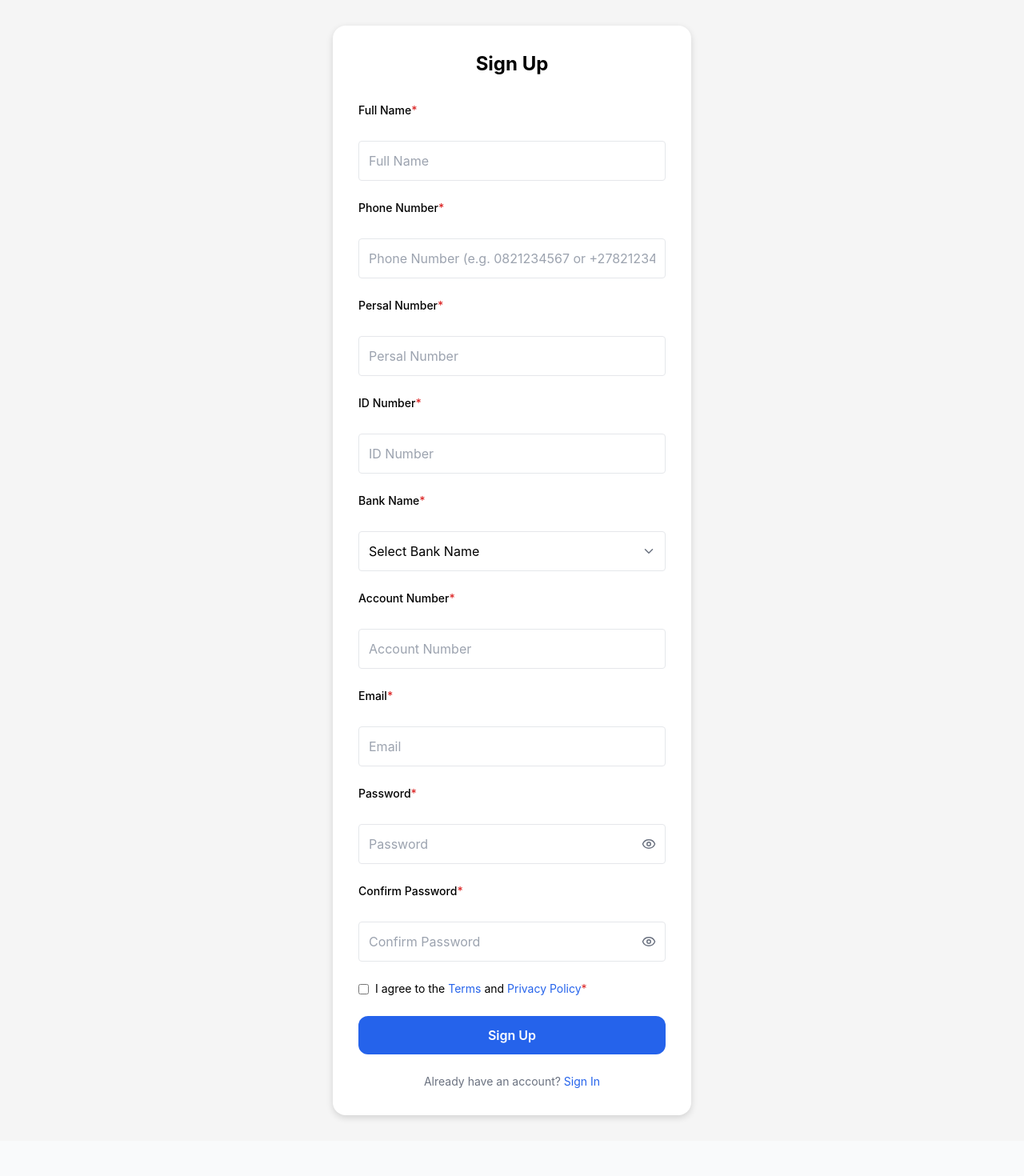
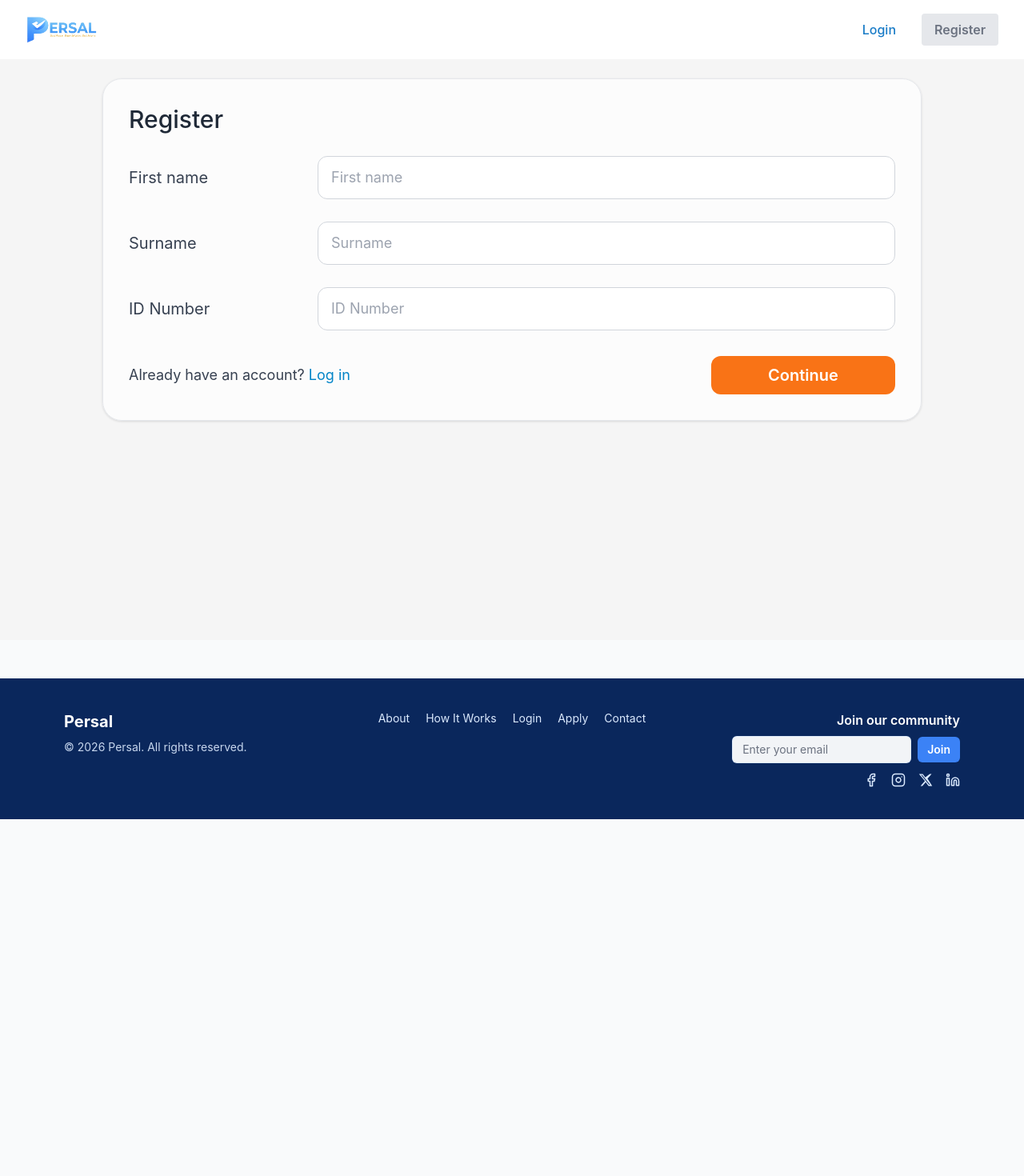
Before and after one commit to dladlamusa90-eng/persal-fresh-new, a Next.js app: page /auth/signup in a window 1280 px wide. Shown: the top 1470 px of the page at 80% size. After the commit the page ends 1024 px from the top, so only its background shows below. Built offline with nearby package versions, Linux system fonts and the light colour scheme.

Commit message:
Refine auth header and signup popup flow

```diff
--- a/src/app/auth/login/page.tsx
+++ b/src/app/auth/login/page.tsx
@@ -88,8 +88,8 @@ export default function LoginPage() {
               <img src="/logo.png" alt="Persal Logo" className="w-[90px] h-[90px] object-contain -my-4" style={{ width: "90px", height: "90px" }} />
             </a>
             <nav className="flex gap-4 items-center">
-              <a href="/auth/login" className="text-persal-dark font-medium px-4 py-2 rounded hover:bg-blue-50 transition">Login</a>
-              <a href="/auth/login" className="bg-persal-blue text-white font-semibold px-4 py-2 rounded shadow hover:bg-persal-dark transition">Apply</a>
+              <span className="px-4 py-2 rounded bg-gray-100 text-gray-400 font-medium cursor-not-allowed select-none">Login</span>
+              <a href="/auth/signup?from=login" className="bg-persal-blue text-white font-semibold px-4 py-2 rounded shadow hover:bg-persal-dark transition">Register</a>
             </nav>
           </div>
         </header>
@@ -211,7 +211,7 @@ export default function LoginPage() {
                 </div>
                 {otpInfo && <p className="text-sm font-medium text-sky-700">{otpInfo}</p>}
                 <div className="flex items-center justify-between gap-4 pt-6">
-                  <p className="text-gray-700 text-base md:text-lg">Don&apos;t have an account? <a href="/auth/signup" className="text-sky-600 hover:underline">Register</a></p>
+                  <p className="text-gray-700 text-base md:text-lg">Don&apos;t have an account? <a href="/auth/signup?from=login" className="text-sky-600 hover:underline">Register</a></p>
                   <button type="submit" className="bg-orange-500 hover:bg-orange-600 text-white font-semibold rounded-xl px-7 py-2.5 text-lg md:text-xl min-w-[200px] md:min-w-[230px] transition">
                     Get OTP
                   </button>
--- a/src/app/auth/signup/page.tsx
+++ b/src/app/auth/signup/page.tsx
@@ -1,201 +1,159 @@
 "use client";
 import { useState } from "react";
 import Link from "next/link";
-import { useRouter } from "next/navigation";
-import { ChevronDown, Eye, EyeOff } from "lucide-react";
+import { useRouter, useSearchParams } from "next/navigation";
+import { AlertCircle, CheckCircle2 } from "lucide-react";
 import AppFooter from "@/app/components/AppFooter";
-import {
-  SOUTH_AFRICAN_BANK_NAMES,
-  getBankAccountConstraintLabel,
-  isValidBankAccountNumber,
-  isSouthAfricanIdNumber,
-  isSouthAfricanBankName,
-  isSouthAfricanPhoneNumber,
-  isValidPersalNumber,
-  normalizeAccountNumber,
-  normalizeIdNumber,
-  normalizePersalNumber,
-  normalizePhoneNumber,
-} from "@/lib/validators/auth";
 
 export default function SignupPage() {
-  const [email, setEmail] = useState("");
-  const [password, setPassword] = useState("");
-  const [confirm, setConfirm] = useState("");
-  const [isSubmitting, setIsSubmitting] = useState(false);
-  const [showPassword, setShowPassword] = useState(false);
-  const [showConfirmPassword, setShowConfirmPassword] = useState(false);
+  const searchParams = useSearchParams();
+  const [firstName, setFirstName] = useState("");
+  const [surname, setSurname] = useState("");
+  const [idNumber, setIdNumber] = useState("");
+  const [showRequirementsPopup, setShowRequirementsPopup] = useState(searchParams.get("from") === "login");
   const [error, setError] = useState("");
   const router = useRouter();
 
   function handleSignup(e: React.FormEvent) {
     e.preventDefault();
-    if (isSubmitting) return;
-
-    const formElement = e.currentTarget as HTMLFormElement;
-    const formData = new FormData(formElement);
-
-    const name = String(formData.get("fullName") || "").trim();
-    const phone = normalizePhoneNumber(String(formData.get("phone") || "").trim());
-    const persal = normalizePersalNumber(String(formData.get("persalNumber") || "").trim());
-    const id = normalizeIdNumber(String(formData.get("idNumber") || "").trim());
-    const bank = String(formData.get("bankName") || "").trim();
-    const account = normalizeAccountNumber(String(formData.get("accountNumber") || "").trim());
-    const emailVal = String(formData.get("email") || "").trim();
-    const passwordVal = String(formData.get("password") || "");
-    const confirmVal = String(formData.get("confirmPassword") || "");
-    const agree = formData.get("agree") === "on";
-    if (!name || !phone || !persal || !id || !bank || !account || !emailVal || !passwordVal || !confirmVal || !agree) {
-      setError("All fields are required, including terms consent.");
+    if (!firstName.trim() || !surname.trim() || !idNumber.trim()) {
+      setError("Please complete all required fields.");
       return;
     }
-    if (!isSouthAfricanPhoneNumber(phone)) {
-      setError("Please enter a valid South African phone number (e.g. 0821234567 or +27821234567).");
+
+    const sanitizedId = idNumber.replace(/\D/g, "");
+    if (sanitizedId.length !== 13) {
+      setError("Please enter a valid 13-digit South African ID number.");
       return;
     }
-    if (!isValidPersalNumber(persal)) {
-      setError("Persal Number must be exactly 8 digits.");
-      return;
-    }
-    if (!isSouthAfricanIdNumber(id)) {
-      setError("Please enter a valid South African ID Number.");
-      return;
-    }
-    if (!isSouthAfricanBankName(bank)) {
-      setError("Please select a valid South African bank.");
-      return;
-    }
-    if (!isValidBankAccountNumber(bank, account)) {
-      setError(`Account Number for ${bank} must be ${getBankAccountConstraintLabel(bank)}.`);
-      return;
-    }
-    if (passwordVal !== confirmVal) {
-      setError("Passwords do not match.");
-      return;
-    }
+
     setError("");
-    setIsSubmitting(true);
-    // Send signup request to API
-    fetch("/api/auth/signup", {
-      method: "POST",
-      headers: { "Content-Type": "application/json" },
-      body: JSON.stringify({
-        fullName: name,
-        email: emailVal,
-        persalNumber: persal,
-        password: passwordVal,
-        phone,
-        idNumber: id,
-        bankName: bank,
-        accountNumber: account
-      })
-    })
-      .then(async res => {
-        const data = await res.json();
-        if (!res.ok) {
-          setError(data.error || "Signup failed");
-        } else {
-          router.push("/dashboard");
-        }
-      })
-      .catch(() => setError("Signup failed. Please try again."))
-      .finally(() => setIsSubmitting(false));
+    router.push("/auth/login");
   }
 
   return (
     <>
-    <section className="relative min-h-screen flex items-center justify-center bg-neutral-100 px-4 md:px-0 py-8 overflow-hidden">
-      <div className="relative z-10 w-full flex items-center justify-center">
-        <form onSubmit={handleSignup} className="w-full max-w-md bg-white rounded-2xl p-6 md:p-8 shadow flex flex-col gap-4 md:gap-6">
-          <h2 className="text-xl md:text-2xl font-bold mb-2 text-center">Sign Up</h2>
-          <label className="font-medium text-sm mb-1">Full Name<span className="text-red-600">*</span></label>
-          <input name="fullName" type="text" placeholder="Full Name" className="border rounded p-2 md:p-3 w-full text-sm md:text-base" />
-          <label className="font-medium text-sm mb-1">Phone Number<span className="text-red-600">*</span></label>
-          <input name="phone" type="tel" placeholder="Phone Number (e.g. 0821234567 or +27821234567)" className="border rounded p-2 md:p-3 w-full text-sm md:text-base" />
-          <label className="font-medium text-sm mb-1">Persal Number<span className="text-red-600">*</span></label>
-          <input name="persalNumber" type="text" placeholder="Persal Number" inputMode="numeric" maxLength={8} pattern="[0-9]{8}" className="border rounded p-2 md:p-3 w-full text-sm md:text-base" />
-          <label className="font-medium text-sm mb-1">ID Number<span className="text-red-600">*</span></label>
-          <input name="idNumber" type="text" placeholder="ID Number" inputMode="numeric" maxLength={13} pattern="[0-9]{13}" className="border rounded p-2 md:p-3 w-full text-sm md:text-base" />
-          <label className="font-medium text-sm mb-1">Bank Name<span className="text-red-600">*</span></label>
-          <div className="relative w-full">
-            <select name="bankName" defaultValue="" className="border rounded p-2 md:p-3 pr-10 w-full text-sm md:text-base bg-white appearance-none">
-              <option value="" disabled>
-                Select Bank Name
-              </option>
-              {SOUTH_AFRICAN_BANK_NAMES.map((bankName) => (
-                <option key={bankName} value={bankName}>
-                  {bankName}
-                </option>
-              ))}
-            </select>
-            <ChevronDown size={18} className="pointer-events-none absolute right-3 top-1/2 -translate-y-1/2 text-gray-500" />
+    <section className="relative min-h-screen bg-neutral-100 overflow-hidden">
+      <div className="relative z-10 min-h-screen flex flex-col">
+        <header className="w-full flex items-center justify-between py-2 px-4 md:px-8 mb-2 bg-white shadow-none">
+          <div className="flex w-full items-center justify-between">
+            <a href="/" className="flex items-center gap-2">
+              <img src="/logo.png" alt="Persal Logo" className="w-[90px] h-[90px] object-contain -my-4" style={{ width: "90px", height: "90px" }} />
+            </a>
+            <nav className="flex gap-4 items-center">
+              <a href="/auth/login" className="text-persal-dark font-medium px-4 py-2 rounded hover:bg-blue-50 transition">Login</a>
+              <span className="px-4 py-2 rounded bg-gray-200 text-gray-500 font-semibold cursor-not-allowed select-none">Register</span>
+            </nav>
           </div>
-          <label className="font-medium text-sm mb-1">Account Number<span className="text-red-600">*</span></label>
-          <input name="accountNumber" type="text" placeholder="Account Number" inputMode="numeric" className="border rounded p-2 md:p-3 w-full text-sm md:text-base" />
-          <label className="font-medium text-sm mb-1">Email<span className="text-red-600">*</span></label>
-          <input
-            name="email"
-            type="email"
-            placeholder="Email"
-            value={email}
-            onChange={e => setEmail(e.target.value)}
-            className="border rounded p-2 md:p-3 w-full text-sm md:text-base"
-          />
-          <label className="font-medium text-sm mb-1">Password<span className="text-red-600">*</span></label>
-          <div className="relative w-full">
-            <input
-              name="password"
-              type={showPassword ? "text" : "password"}
-              placeholder="Password"
-              value={password}
-              onChange={e => setPassword(e.target.value)}
-              className="border rounded p-2 md:p-3 pr-12 w-full text-sm md:text-base"
-            />
+        </header>
+
+        <div className="w-full px-4 md:px-8 pt-4 pb-10">
+          <div className="w-full max-w-7xl mx-auto">
+        <form onSubmit={handleSignup} className="w-full max-w-5xl mx-auto bg-white/70 backdrop-blur-sm border border-gray-200 rounded-3xl p-5 md:p-8 shadow-sm">
+          <h1 className="text-2xl md:text-3xl text-gray-800 font-medium mb-7">Register</h1>
+
+          <div className="space-y-7">
+            <div className="grid grid-cols-1 md:grid-cols-[220px_1fr] gap-4 items-center">
+              <label htmlFor="first-name" className="text-gray-700 text-lg md:text-xl">First name</label>
+              <input
+                id="first-name"
+                name="firstName"
+                type="text"
+                value={firstName}
+                onChange={(e) => setFirstName(e.target.value)}
+                placeholder="First name"
+                className="w-full rounded-xl border border-gray-300 bg-white px-4 py-3 text-base md:text-lg text-gray-700 focus:outline-none focus:ring-2 focus:ring-sky-300"
+              />
+            </div>
+
+            <div className="grid grid-cols-1 md:grid-cols-[220px_1fr] gap-4 items-center">
+              <label htmlFor="surname" className="text-gray-700 text-lg md:text-xl">Surname</label>
+              <input
+                id="surname"
+                name="surname"
+                type="text"
+                value={surname}
+                onChange={(e) => setSurname(e.target.value)}
+                placeholder="Surname"
+                className="w-full rounded-xl border border-gray-300 bg-white px-4 py-3 text-base md:text-lg text-gray-700 focus:outline-none focus:ring-2 focus:ring-sky-300"
+              />
+            </div>
+
+            <div className="grid grid-cols-1 md:grid-cols-[220px_1fr] gap-4 items-center">
+              <label htmlFor="id-number" className="text-gray-700 text-lg md:text-xl">ID Number</label>
+              <input
+                id="id-number"
+                name="idNumber"
+                type="text"
+                inputMode="numeric"
+                value={idNumber}
+                onChange={(e) => setIdNumber(e.target.value.replace(/\D/g, "").slice(0, 13))}
+                placeholder="ID Number"
+                className="w-full rounded-xl border border-gray-300 bg-white px-4 py-3 text-base md:text-lg text-gray-700 focus:outline-none focus:ring-2 focus:ring-sky-300"
+              />
+            </div>
+          </div>
+
+          <div className="mt-8 flex items-center justify-between gap-4">
+            <p className="text-gray-700 text-base md:text-lg">
+              Already have an account? <Link href="/auth/login" className="text-sky-600 hover:underline">Log in</Link>
+            </p>
+            <button
+              type="submit"
+              className="bg-orange-500 hover:bg-orange-600 text-white font-semibold rounded-xl px-7 py-2.5 text-lg md:text-xl min-w-[200px] md:min-w-[230px] transition"
+            >
+              Continue
+            </button>
+          </div>
+
+          {error && <div className="mt-5 text-sm font-medium text-sky-700">{error}</div>}
+        </form>
+          </div>
+        </div>
+      </div>
+
+      {showRequirementsPopup && (
+        <div className="fixed inset-0 z-50 bg-black/45 flex items-center justify-center px-4" role="dialog" aria-modal="true" aria-label="Application requirements">
+          <div className="w-full max-w-xl rounded-2xl bg-[#efefef] p-5 md:p-6 shadow-2xl">
+            <div className="flex justify-center mb-4">
+              <AlertCircle className="text-sky-500" size={48} strokeWidth={1.5} />
+            </div>
+
+            <h2 className="text-xl md:text-2xl text-gray-700 text-center mb-5">What you&apos;ll need for your application:</h2>
+
+            <ul className="space-y-3 text-gray-700 text-base md:text-lg">
+              <li className="flex items-start gap-3">
+                <CheckCircle2 className="text-lime-500 mt-0.5 shrink-0" size={18} />
+                <span>South African ID number</span>
+              </li>
+              <li className="flex items-start gap-3">
+                <CheckCircle2 className="text-lime-500 mt-0.5 shrink-0" size={18} />
+                <span>A Persal Number</span>
+              </li>
+              <li className="flex items-start gap-3">
+                <CheckCircle2 className="text-lime-500 mt-0.5 shrink-0" size={18} />
+                <span>Personal email address</span>
+              </li>
+              <li className="flex items-start gap-3">
+                <CheckCircle2 className="text-lime-500 mt-0.5 shrink-0" size={18} />
+                <span>Most recent proof of income</span>
+              </li>
+              <li className="flex items-start gap-3">
+                <CheckCircle2 className="text-lime-500 mt-0.5 shrink-0" size={18} />
+                <span>Salary paid into a Capitec, Absa, FNB, Nedbank, Standard Bank or Tyme Bank account</span>
+              </li>
+            </ul>
+
             <button
               type="button"
-              aria-label={showPassword ? "Hide password" : "Show password"}
-              onClick={() => setShowPassword((prev) => !prev)}
-              className="absolute right-3 top-1/2 -translate-y-1/2 text-gray-500 hover:text-gray-700"
+              onClick={() => setShowRequirementsPopup(false)}
+              className="mt-6 w-full rounded-xl bg-orange-500 hover:bg-orange-600 text-white text-lg md:text-xl font-semibold py-2.5 transition"
             >
-              {showPassword ? <EyeOff size={18} /> : <Eye size={18} />}
+              Okay
             </button>
           </div>
-          <label className="font-medium text-sm mb-1">Confirm Password<span className="text-red-600">*</span></label>
-          <div className="relative w-full">
-            <input
-              name="confirmPassword"
-              type={showConfirmPassword ? "text" : "password"}
-              placeholder="Confirm Password"
-              value={confirm}
-              onChange={e => setConfirm(e.target.value)}
-              className="border rounded p-2 md:p-3 pr-12 w-full text-sm md:text-base"
-            />
-            <button
-              type="button"
-              aria-label={showConfirmPassword ? "Hide confirm password" : "Show confirm password"}
-              onClick={() => setShowConfirmPassword((prev) => !prev)}
-              className="absolute right-3 top-1/2 -translate-y-1/2 text-gray-500 hover:text-gray-700"
-            >
-              {showConfirmPassword ? <EyeOff size={18} /> : <Eye size={18} />}
-            </button>
-          </div>
-          <label className="flex items-center gap-2 text-sm">
-            <input name="agree" type="checkbox" />
-            <span>
-              I agree to the <Link href="/terms" className="text-blue-600 hover:underline">Terms</Link> and <Link href="/privacy-policy" className="text-blue-600 hover:underline">Privacy Policy</Link><span className="text-red-600">*</span>
-            </span>
-          </label>
-          {error && <div className="text-red-600 text-sm font-semibold">{error}</div>}
-          <button
-            type="submit"
-            disabled={isSubmitting}
-            className="w-full px-6 py-3 bg-blue-600 hover:bg-blue-700 text-white rounded-xl font-semibold transition disabled:opacity-60 disabled:cursor-not-allowed"
-          >
-            {isSubmitting ? "Signing Up..." : "Sign Up"}
-          </button>
-          <div className="text-center text-sm text-gray-500">Already have an account? <a href="/auth/login" className="text-blue-600 hover:underline">Sign In</a></div>
-        </form>
-      </div>
+        </div>
+      )}
     </section>
     <AppFooter />
     </>
--- a/src/app/components/PublicNavbar.tsx
+++ b/src/app/components/PublicNavbar.tsx
@@ -32,7 +32,7 @@ export default function PublicNavbar() {
         {!loggedIn ? (
           <>
             <Link href="/auth/login" className="px-6 py-2 border border-blue-600 text-blue-600 rounded-xl font-semibold hover:bg-blue-50 transition">Login</Link>
-            <Link href="/auth/signup" className="px-6 py-2 bg-blue-600 text-white rounded-xl font-semibold hover:bg-blue-700 transition">Sign Up</Link>
+            <Link href="/auth/signup?from=login" className="px-6 py-2 bg-blue-600 text-white rounded-xl font-semibold hover:bg-blue-700 transition">Sign Up</Link>
           </>
         ) : (
           <>
--- a/src/app/page.tsx
+++ b/src/app/page.tsx
@@ -180,7 +180,7 @@ export default function Home() {
             </a>
             <nav className="flex gap-4 items-center">
               <a href="/auth/login" className="text-persal-dark font-medium px-4 py-2 rounded hover:bg-blue-50 transition">Login</a>
-              <a href="/auth/login" className="bg-persal-blue text-white font-semibold px-4 py-2 rounded shadow hover:bg-persal-dark transition">Apply</a>
+              <a href="/auth/signup?from=login" className="bg-persal-blue text-white font-semibold px-4 py-2 rounded shadow hover:bg-persal-dark transition">Register</a>
             </nav>
           </div>
         </header>
@@ -188,7 +188,7 @@ export default function Home() {
         {/* Hero Section */}
         <section className="w-full max-w-4xl mx-auto pt-10 pb-14 px-4 md:px-6">
           <div className="w-full">
-            <div id="calc" className="bg-white rounded-2xl shadow-lg border border-blue-100 overflow-hidden">
+            <div id="calc" className="bg-white rounded-2xl shadow-[0_-10px_18px_-16px_rgba(2,12,27,0.35),0_22px_42px_-22px_rgba(2,12,27,0.58),0_10px_18px_-14px_rgba(2,12,27,0.35)] overflow-hidden">
               <div className="grid grid-cols-1 md:grid-cols-12">
                 <aside className="md:col-span-4 bg-persal-dark text-white">
                   <div className="p-4 md:p-5 border-b border-white/20">
@@ -367,8 +367,26 @@ export default function Home() {
                             </svg>
                           </button>
                           <div className="relative flex-1 h-10">
-                            <div className="absolute left-0 right-0 top-1/2 -translate-y-1/2 h-1.5 bg-gray-200 rounded-full" />
-                            <div className="absolute left-0 top-1/2 -translate-y-1/2 h-1.5 bg-persal-blue rounded-full" style={{ width: `${dayPercent}%` }} />
+                            <div className="absolute left-0 right-0 top-1/2 -translate-y-1/2 flex gap-1.5">
+                              <div className="relative h-1.5 flex-1 rounded-full bg-gray-200 overflow-hidden">
+                                <div
+                                  className="absolute left-0 top-0 h-full bg-persal-blue rounded-full"
+                                  style={{ width: `${termDays <= 6 ? 0 : termDays >= 30 ? 100 : ((termDays - 6) / 24) * 100}%` }}
+                                />
+                              </div>
+                              <div className="relative h-1.5 flex-1 rounded-full bg-gray-200 overflow-hidden">
+                                <div
+                                  className="absolute left-0 top-0 h-full bg-persal-blue rounded-full"
+                                  style={{ width: `${termDays <= 30 ? 0 : termDays >= 60 ? 100 : ((termDays - 30) / 30) * 100}%` }}
+                                />
+                              </div>
+                              <div className="relative h-1.5 flex-1 rounded-full bg-gray-200 overflow-hidden">
+                                <div
+                                  className="absolute left-0 top-0 h-full bg-persal-blue rounded-full"
+                                  style={{ width: `${termDays <= 60 ? 0 : termDays >= 90 ? 100 : ((termDays - 60) / 30) * 100}%` }}
+                                />
+                              </div>
+                            </div>
                             <input
                               id="termDays"
                               type="range"
@@ -400,6 +418,15 @@ export default function Home() {
                               <line x1="5" y1="12" x2="19" y2="12" />
                             </svg>
                           </button>
+                        </div>
+                        <div className="mt-1 flex items-center gap-3 md:gap-4" aria-hidden="true">
+                          <div className="w-8" />
+                          <div className="flex-1 grid grid-cols-3 text-[10px] md:text-[11px] text-gray-500/50">
+                            <span className="text-center">1st Month</span>
+                            <span className="text-center">2nd Month</span>
+                            <span className="text-center">3rd Month</span>
+                          </div>
+                          <div className="w-8" />
                         </div>
                       </div>
                     </div>
```
Also changed, not shown: src/app/dashboard/page.tsx (+30 -3 lines).
